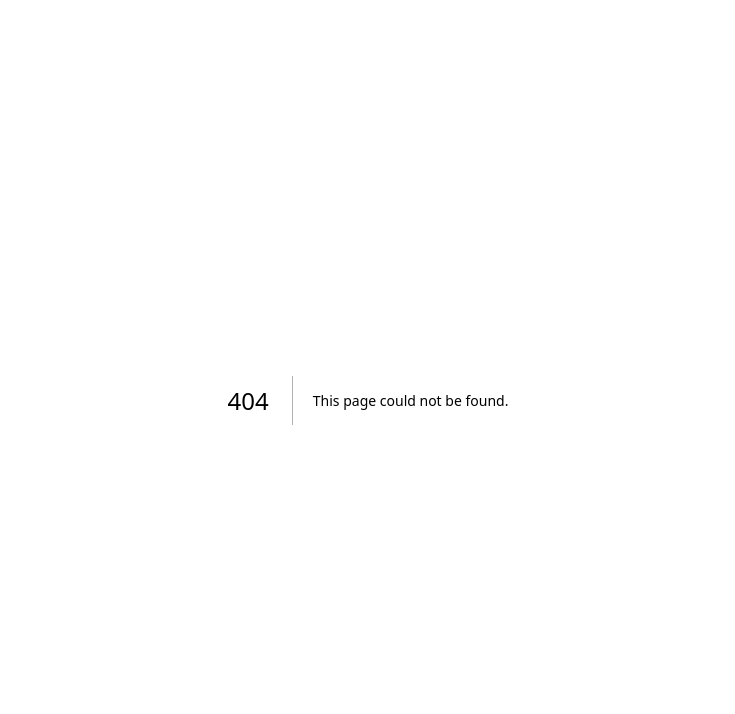
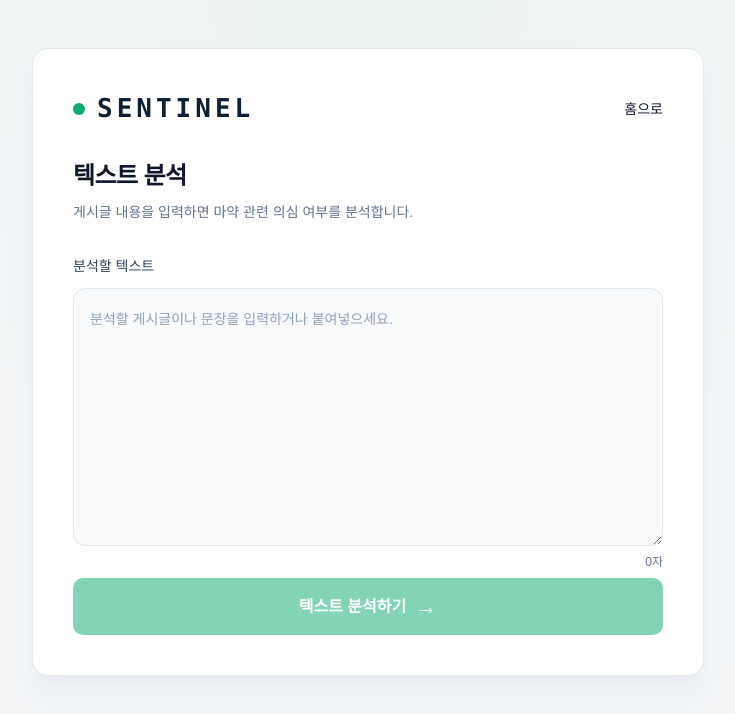
Before and after one commit to HelI-OKitty/drug-detection-frontend, a Next.js app: page /text-detector in a window 1280 px wide. Before the commit this address had no page. Shown: the top 714 px of the page, without its empty margins (272-1007 px from the left). Built offline with nearby package versions, Linux system fonts and the light colour scheme.

Commit message:
feat: 텍스트 분석 API 연동 및 결과 화면 구현

```diff
--- /dev/null
+++ b/src/app/text-detector/actions.ts
@@ -0,0 +1,15 @@
+"use server";
+
+import { analyzeText } from "@/lib/text-detector";
+
+export async function detectText(text: string) {
+  try {
+    const result = await analyzeText(text);
+    return { success: true as const, isDrug: result.is_drug };
+  } catch (error) {
+    return {
+      success: false as const,
+      message: error instanceof Error ? error.message : "분석 중 오류가 발생했습니다.",
+    };
+  }
+}
--- /dev/null
+++ b/src/app/text-detector/page.tsx
@@ -0,0 +1,8 @@
+import type { Metadata } from "next";
+import TextDetectorForm from "@/components/text-detector-form";
+
+export const metadata: Metadata = { title: "텍스트 분석 | SENTINEL" };
+
+export default function TextDetectorPage() {
+  return <TextDetectorForm />;
+}
--- /dev/null
+++ b/src/components/text-detector-form.tsx
@@ -0,0 +1,88 @@
+"use client";
+
+import Link from "next/link";
+import { useRef, useState, type FormEvent } from "react";
+import { detectText } from "@/app/text-detector/actions";
+
+export default function TextDetectorForm() {
+  const [text, setText] = useState("");
+  const [pending, setPending] = useState(false);
+  const [result, setResult] = useState<boolean | null>(null);
+  const [error, setError] = useState("");
+  const inFlight = useRef(false);
+
+  async function handleSubmit(event: FormEvent<HTMLFormElement>) {
+    event.preventDefault();
+    if (inFlight.current) return;
+    setResult(null);
+    setError("");
+    if (!text.trim()) {
+      setError("분석할 텍스트를 입력해 주세요.");
+      return;
+    }
+    inFlight.current = true;
+    setPending(true);
+    try {
+      const response = await detectText(text);
+      if (response.success) setResult(response.isDrug);
+      else setError(response.message);
+    } catch {
+      setError("서버에 연결하지 못했습니다. 잠시 후 다시 시도해 주세요.");
+    } finally {
+      inFlight.current = false;
+      setPending(false);
+    }
+  }
+
+  return (
+    <main className="auth-page">
+      <section className="w-full max-w-2xl rounded-2xl border border-slate-200 bg-white p-6 shadow-xl shadow-slate-200/50 sm:p-10" aria-labelledby="detector-title">
+        <header className="mb-8">
+          <div className="flex flex-wrap items-center justify-between gap-4">
+            <div className="auth-brand"><span aria-hidden="true" />SENTINEL</div>
+            <Link href="/" className="text-sm text-slate-500 hover:text-emerald-700">홈으로</Link>
+          </div>
+          <h1 id="detector-title" className="mt-8 text-2xl font-semibold tracking-tight">텍스트 분석</h1>
+          <p className="mt-2 text-sm leading-6 text-slate-500">게시글 내용을 입력하면 마약 관련 의심 여부를 분석합니다.</p>
+        </header>
+
+        <form onSubmit={handleSubmit}>
+          <label htmlFor="analysis-text" className="mb-3 block text-sm font-medium text-slate-700">분석할 텍스트</label>
+          <textarea
+            id="analysis-text"
+            name="text"
+            rows={8}
+            value={text}
+            onChange={(event) => {
+              setText(event.target.value);
+              setResult(null);
+              setError("");
+            }}
+            placeholder="분석할 게시글이나 문장을 입력하거나 붙여넣으세요."
+            required
+            disabled={pending}
+            aria-invalid={Boolean(error)}
+            aria-describedby={error ? "detector-error" : undefined}
+            className="block min-h-48 w-full resize-y rounded-xl border border-slate-200 bg-slate-50 p-4 text-sm leading-7 text-slate-800 placeholder:text-slate-400 focus:border-emerald-600 focus-visible:outline-1 focus-visible:-outline-offset-2 disabled:opacity-60"
+          />
+          <p className="mt-2 text-right text-xs text-slate-500">{text.length.toLocaleString("ko-KR")}자</p>
+          <button type="submit" disabled={pending || !text.trim()} className="submit-button disabled:cursor-not-allowed disabled:opacity-50">
+            {pending ? "분석 중…" : "텍스트 분석하기"}<span aria-hidden="true">→</span>
+          </button>
+        </form>
+
+        <div role="status" aria-live="polite" aria-atomic="true">
+          {pending && <p className="mt-5 text-sm text-slate-500">텍스트를 분석하고 있습니다. 잠시만 기다려 주세요.</p>}
+          {error && <p id="detector-error" className="mt-5 rounded-xl border border-red-200 bg-red-50 p-4 text-sm text-red-800">{error}</p>}
+          {result !== null && (
+            <section className={`mt-6 rounded-xl border p-5 ${result ? "border-amber-200 bg-amber-50 text-amber-950" : "border-emerald-200 bg-emerald-50 text-emerald-950"}`} aria-labelledby="result-title">
+              <p className="text-xs font-medium">분석 완료</p>
+              <h2 id="result-title" className="mt-2 text-lg font-semibold">{result ? "마약 관련 의심 신호가 탐지되었습니다" : "마약 관련 의심 신호가 탐지되지 않았습니다"}</h2>
+              <p className="mt-2 text-sm leading-6">{result ? "게시글의 내용과 맥락을 추가로 확인해 주세요." : "입력한 텍스트에서 마약 관련 의심 신호를 찾지 못했습니다."}</p>
+            </section>
+          )}
+        </div>
+      </section>
+    </main>
+  );
+}
--- /dev/null
+++ b/src/lib/text-detector.ts
@@ -0,0 +1,32 @@
+export async function analyzeText(text: unknown): Promise<{ is_drug: boolean }> {
+  if (typeof text !== "string" || !text.trim()) {
+    throw new Error("분석할 텍스트를 입력해 주세요.");
+  }
+
+  const baseUrl = process.env.BACKEND_API_URL || "https://drug-detection-671085027854.asia-northeast3.run.app";
+  let response: Response;
+  try {
+    response = await fetch(`${baseUrl.replace(/\/$/, "")}/public/analyze`, {
+      method: "POST",
+      headers: { "Content-Type": "application/json" },
+      body: JSON.stringify({ text: text.trim() }),
+      cache: "no-store",
+      signal: AbortSignal.timeout(60_000),
+    });
+  } catch (error) {
+    if (error instanceof Error && ["TimeoutError", "AbortError"].includes(error.name)) {
+      throw new Error("분석 시간이 초과되었습니다. 잠시 후 다시 시도해 주세요.");
+    }
+    throw new Error("분석 서버에 연결하지 못했습니다. 잠시 후 다시 시도해 주세요.");
+  }
+
+  if (response.status === 429) throw new Error("요청이 많습니다. 잠시 후 다시 시도해 주세요.");
+  if (response.status === 422) throw new Error("분석할 텍스트를 확인해 주세요.");
+  if (!response.ok) throw new Error("분석을 완료하지 못했습니다. 잠시 후 다시 시도해 주세요.");
+
+  const data: unknown = await response.json().catch(() => null);
+  if (!data || typeof data !== "object" || !("is_drug" in data) || typeof data.is_drug !== "boolean") {
+    throw new Error("분석 결과를 확인할 수 없습니다. 다시 시도해 주세요.");
+  }
+  return { is_drug: data.is_drug };
+}
```
Also changed, not shown: 2 other files (tests, documents, lock files or other folders).
